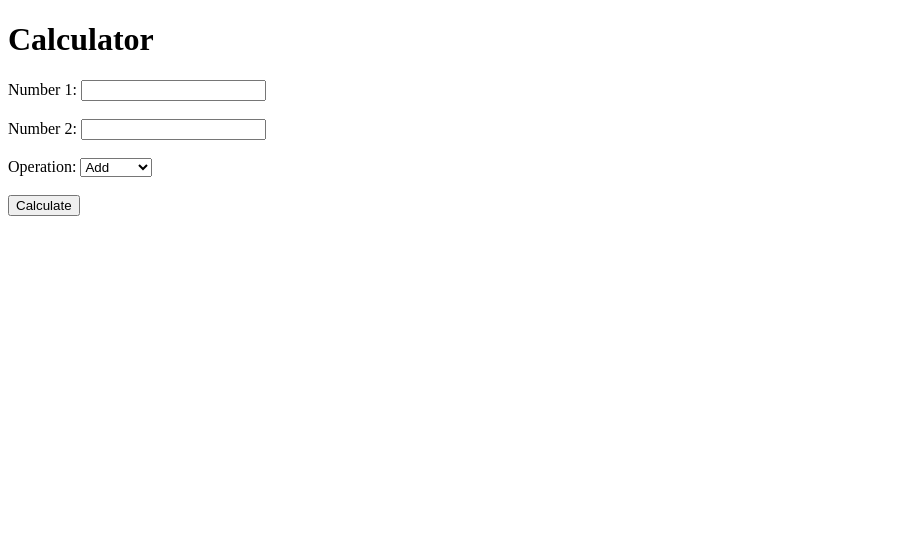
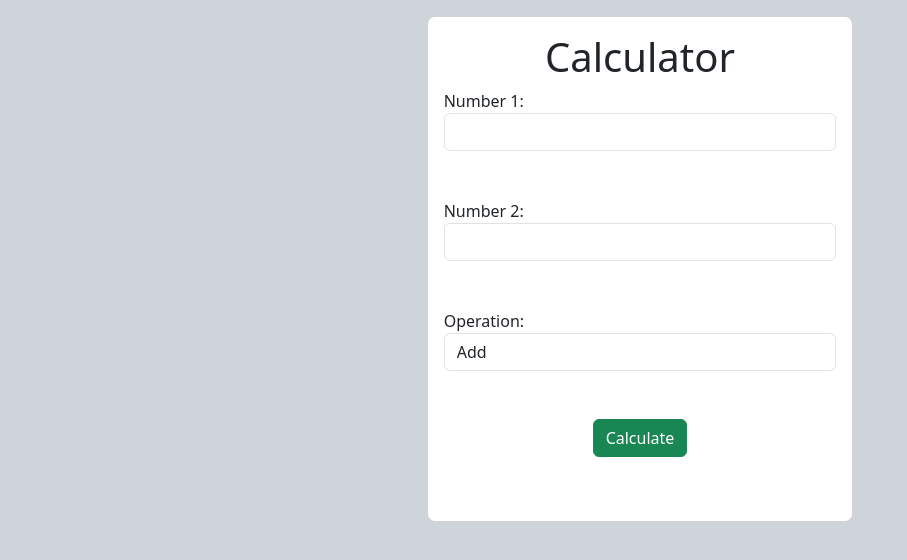
Before and after one commit to ziyanoffl/DevopsProject-1, a Django app: page / in a window 1280 px wide. Shown: the top 560 px of the page, without its empty margins (0-907 px from the left). Run offline with Django 4.2, Linux system fonts and the light colour scheme.

Commit message:
update calculator appearances

```diff
--- a/templates/index.html
+++ b/templates/index.html
@@ -1,31 +1,53 @@
 <!DOCTYPE html>
 <html>
+
 <head>
-    <title>Calculator</title>
+    <title>Django Calculator</title>
+    <link href="https://cdn.jsdelivr.net/npm/bootstrap@5.3.0-alpha3/dist/css/bootstrap.min.css" rel="stylesheet"
+        integrity="sha384-KK94CHFLLe+nY2dmCWGMq91rCGa5gtU4mk92HdvYe+M/SXH301p5ILy+dN9+nJOZ" crossorigin="anonymous">
 </head>
-<body>
-    <h1>Calculator</h1>
+
+<body class="bg-dark-subtle">
+
+    <div class="card py-3 px-3 rounded-3 mt-3 col-lg-4 mx-auto">
+        <h1 class="text-center">Calculator</h1>
         <form action="{% url 'calculate' %}" method="POST">
             {% csrf_token %}
             <label for="num1">Number 1:</label>
-        <input type="number" name="num1" required><br><br>
+            <div class="col-lg-12">
+                <input type="number" name="num1" class="form-control" required><br><br>
+            </div>
+
 
             <label for="num2">Number 2:</label>
-        <input type="number" name="num2" required><br><br>
+            <div class="col-lg-12">
+                <input type="number" name="num2" class="form-control" required><br><br>
+            </div>
 
             <label for="operation">Operation:</label>
-        <select name="operation">
+            <div class="col-lg-12">
+                <select name="operation" class="form-control">
                     <option value="add">Add</option>
                     <option value="subtract">Subtract</option>
                     <option value="multiply">Multiply</option>
                     <option value="divide">Divide</option>
                 </select><br><br>
 
-        <input type="submit" value="Calculate">
+            </div>
+
+            <div class="col-lg-12 text-center">
+                <input type="submit" class="btn btn-success" value="Calculate">
+            </div>
+
         </form>
-
+        <div class="col-lg-12 text-center my-4">
             {% if result %}
             <h2>Result: {{ result }}</h2>
             {% endif %}
+        </div>
+
+    </div>
+
 </body>
+
 </html>
```
Lines whose indentation alone changed are shown as unchanged.
